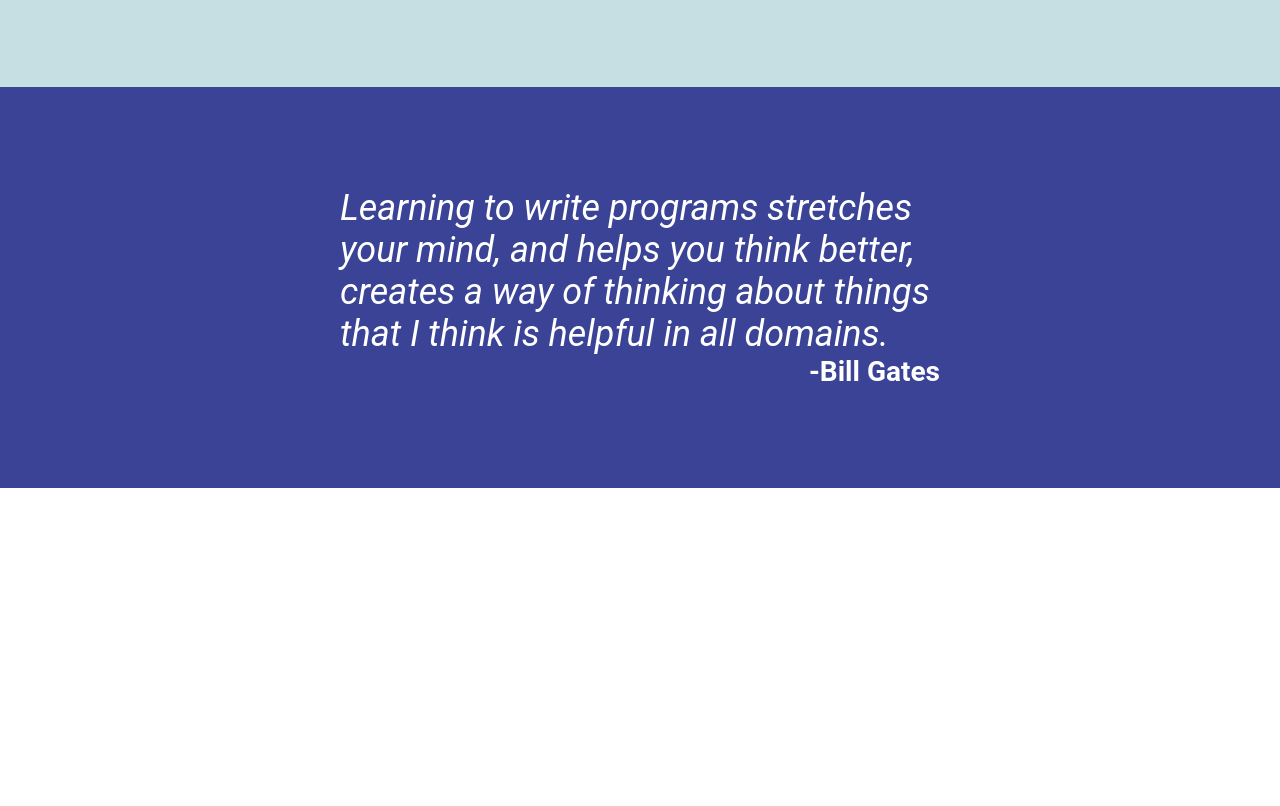
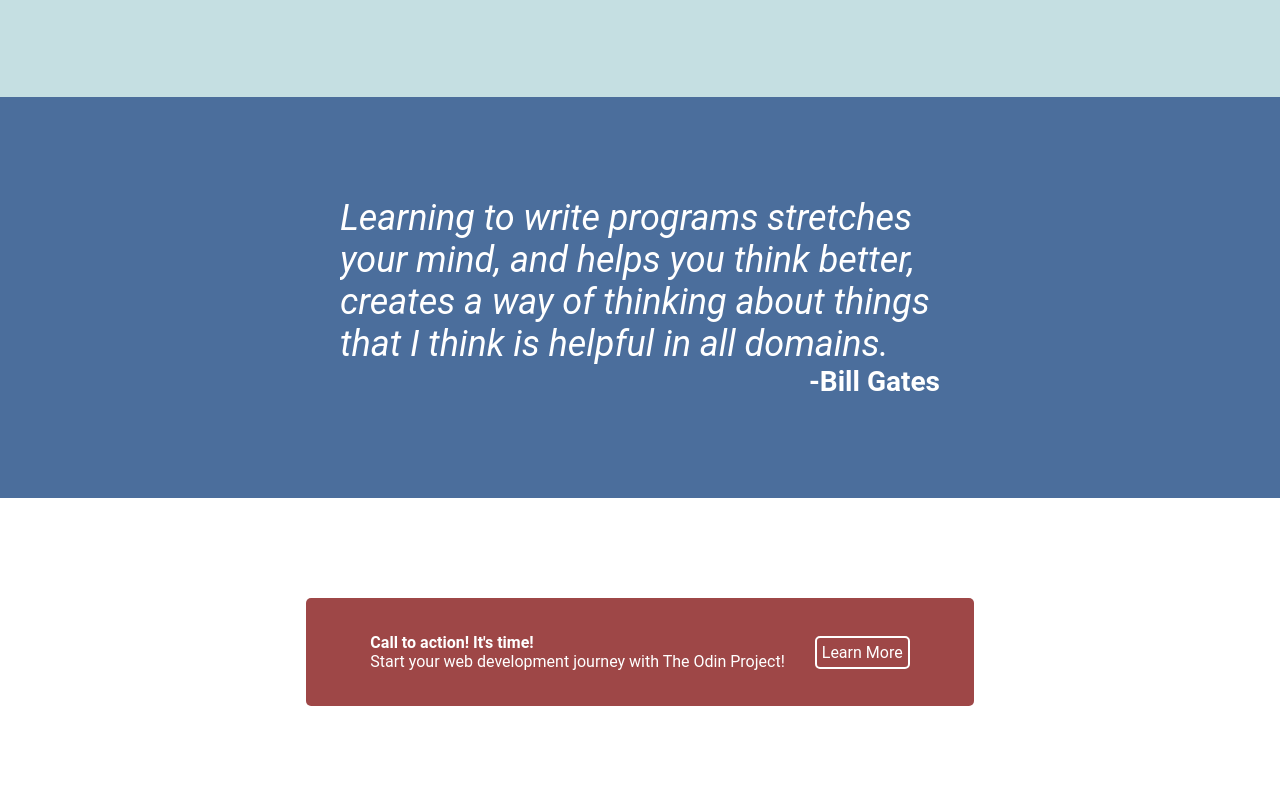
Before and after one commit to Ele-dev1/odin-landing-page, a plain HTML site: page index.html in a window 1280 px wide. Shown: the part 892-1698 px from the top of the page. Before the commit the page ends 1380 px from the top, so only its background shows below. Drawn offline with Linux system fonts and the light colour scheme.

Commit message:
add alert section

```diff
--- a/index.html
+++ b/index.html
@@ -13,7 +13,7 @@
             <ul class="nav">
                 <li><a href="#">Home</a></li>
                 <li><a href="#">About</a></li>
-                <li><a href="#">contact</a></li>
+                <li><a href="#">Contact</a></li>
             </ul>
         </nav>
         <div class="section">
@@ -52,5 +52,20 @@
             <p class="author">-Bill Gates</p>
         </div>
     </div>
+    <div class="learn-more">
+        <div class="alert">
+            <div class="alert-desc">
+                <div class="alert-bold">
+                    <p><strong>Call to action! It's time!</strong></p>
+                </div>
+                <div class="alert-text">
+                    Start your web development journey with The Odin Project!
+                </div>
+            </div>
+            <div class="alert-button">
+                <a href="https://www.theodinproject.com/home">Learn More</a>
+            </div>
+        </div>
+    </div>
 </body>
 </html>
--- a/style.css
+++ b/style.css
@@ -2,6 +2,7 @@
     padding: 0;
     margin: 0;
     font-family: Roboto, sans-serif;
+    overflow-x: hidden;
 }
 
 .navbar {
@@ -37,7 +38,7 @@
     background-color: rgb(112, 67, 67);
     color: white;
     gap: 25px;
-    overflow-x: hidden;
+    padding: 5px;
 
 }
 
@@ -121,7 +122,7 @@
 }
 
 .quote-section {
-    background-color: rgb(58, 67, 150);
+    background-color: rgb(75, 110, 156);
     color: white;
     display: flex;
     justify-content: center;
@@ -143,3 +144,31 @@
     font-weight: bold;
     align-self: flex-end;
 }
+
+.learn-more {
+    display: flex;
+    justify-content: center;
+}
+
+.alert {
+    box-sizing: border-box;
+    margin: 100px 0;
+    display: flex;
+    background-color: rgb(158, 71, 71);
+    color: white;
+    padding: 35px 5vw;
+    border-radius: 5px;
+    gap: 30px;
+    align-items: center;
+}
+
+.alert-button a {
+    text-decoration: none;
+    color: white;
+}
+
+.alert-button {
+    border: 2px solid white;
+    padding: 5px;
+    border-radius: 5px;
+}
```
